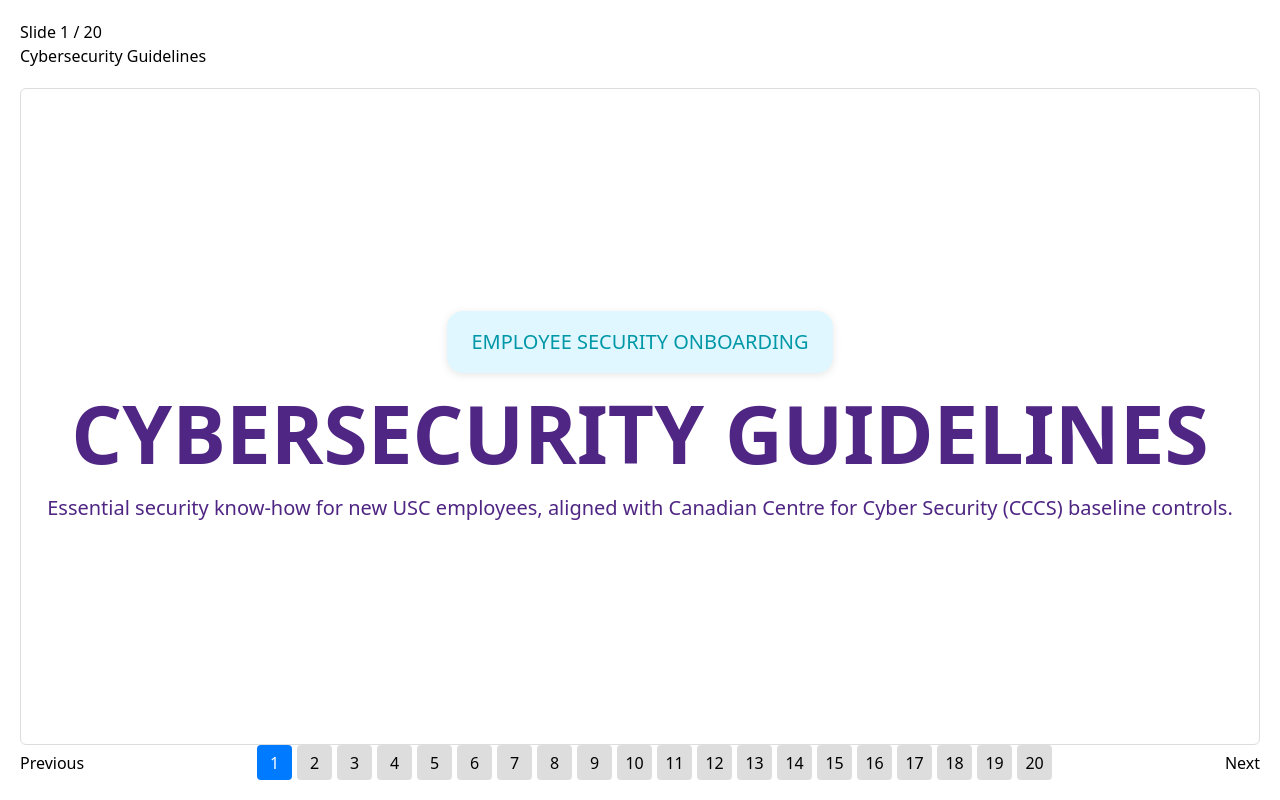
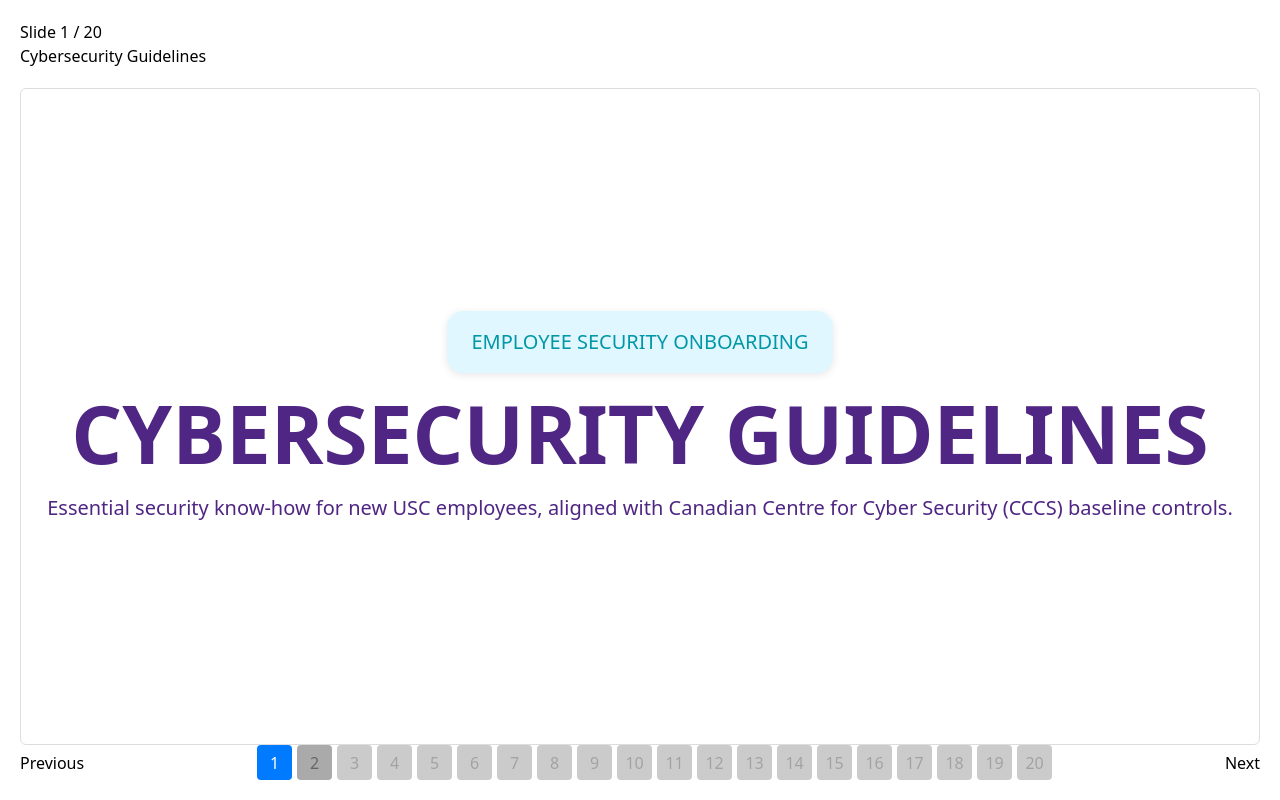
Before and after one commit to WesternUSC/cyber-phishing-game, a Next.js app: page / in a window 1280 px wide. Built offline with nearby package versions, Linux system fonts and the light colour scheme.

Commit message:
Added slide wait time
User has to wait a minute before proceeding to the next slide.

```diff
--- a/app/page.tsx
+++ b/app/page.tsx
@@ -1627,7 +1627,7 @@
                 right: "2%",
                 top: "50%",
                 height: "4px",
-                backgroundColor: "#b8c4d4",
+                backgroundColor: "#9b7db5",
                 transform: "translateY(-50%)",
                 borderRadius: "2px",
                 zIndex: 0,
@@ -1668,7 +1668,7 @@
                 <h2
                   style={{
                     margin: 0,
-                    color: "#102e5a",
+                    color: "#582c83",
                     fontSize: "1.25rem",
                   }}
                 >
@@ -1734,7 +1734,7 @@
                 <h2
                   style={{
                     margin: 0,
-                    color: "#102e5a",
+                    color: "#582c83",
                     fontSize: "1.25rem",
                   }}
                 >
@@ -1798,7 +1798,7 @@
                 <h2
                   style={{
                     margin: 0,
-                    color: "#102e5a",
+                    color: "#582c83",
                     fontSize: "1.25rem",
                   }}
                 >
@@ -1862,7 +1862,7 @@
                 <h2
                   style={{
                     margin: 0,
-                    color: "#102e5a",
+                    color: "#582c83",
                     fontSize: "1.25rem",
                   }}
                 >
@@ -2204,6 +2204,10 @@
 
       if (event.key.toLowerCase() === 'r') {
         resetGame();
+      }
+
+      if (event.key.toLowerCase() === 's') {
+        setSlidesSeen(true);
       }
     };
 
--- a/components/slideshow.tsx
+++ b/components/slideshow.tsx
@@ -11,6 +11,11 @@
   onLastSlide?: () => void;
 }
 
+// title slides that don't require 1 minute wait
+const EXEMPT_SLIDES = new Set([0, 1, 5, 8, 11, 14, 18, 19]);
+
+const WAIT_TIME = 60 * 1000;
+
 const Slideshow: React.FC<SlideshowProps> = ({
   slides,
   startSlide = 0,
@@ -18,23 +23,121 @@
 }) => {
   const [current, setCurrent] = useState(startSlide);
 
+  const [slideStartedAt, setSlideStartedAt] = useState(Date.now());
+
+  const [seenSlides, setSeenSlides] = useState<Set<number>>(() => {
+    return new Set([startSlide]);
+  });
+
+  const isExempt = (slideIndex: number) => {
+    return EXEMPT_SLIDES.has(slideIndex);
+  };
+
+  const hasWaitedLongEnough = () => {
+    if (isExempt(current)) {
+      return true;
+    }
+
+    return Date.now() - slideStartedAt >= WAIT_TIME;
+  };
+
+  const changeSlide = (newIndex: number) => {
+    setCurrent(newIndex);
+    setSlideStartedAt(Date.now());
+
+    setSeenSlides((previous) => {
+      const updated = new Set(previous);
+      updated.add(newIndex);
+      return updated;
+    });
+  };
+
   const next = () => {
-    if (current < slides.length - 1) {
-      setCurrent(current + 1);
-    } else {
+    if (current >= slides.length - 1) {
       onLastSlide?.();
+      return;
     }
+
+    if (!hasWaitedLongEnough()) {
+      window.alert(
+        "You must wait at least one minute on this slide before proceeding."
+      );
+      return;
+    }
+
+    changeSlide(current + 1);
   };
 
   const previous = () => {
     if (current > 0) {
-      setCurrent(current - 1);
+      changeSlide(current - 1);
     }
   };
 
   const goToSlide = (index: number) => {
-    setCurrent(index);
+    if (index === current) {
+      return;
+    }
+
+    const targetIsSeen = seenSlides.has(index);
+
+    if (index < current) {
+      if (targetIsSeen) {
+        changeSlide(index);
+      } else {
+        window.alert("You haven't visited that slide yet.");
+      }
+      return;
+    }
+
+    if (index === current + 1) {
+      if (!hasWaitedLongEnough()) {
+        window.alert(
+          "You must wait at least one minute on this slide before proceeding."
+        );
+        return;
+      }
+
+      changeSlide(index);
+      return;
+    }
+
+    if (targetIsSeen) {
+      changeSlide(index);
+      return;
+    }
+
+    window.alert(
+      "You must visit the previous slides before jumping ahead."
+    );
   };
+
+  const getNumberButtonStyle = (index: number) => {
+    const isCurrent = index === current;
+    const isSeen = seenSlides.has(index)
+
+    return {
+      ...styles.numberButton,
+      backgroundColor: isCurrent
+        ? "#007bff"
+        : isSeen
+        ? "#28a745"
+        : "#aaa",
+      color: isCurrent || isSeen ? "white" : "#666",
+      cursor:
+        isSeen || index === current || index === current + 1
+          ? "pointer"
+          : "not-allowed",
+      opacity:
+        isSeen || index === current || index === current + 1
+          ? 1
+          : 0.6,
+    };
+  };
+
+  if (slides.length === 0) {
+    return null;
+  }
 
   return (
     <div style={styles.container}>
@@ -53,30 +156,47 @@
       </div>
 
       <div style={styles.footer}>
-        <button onClick={previous} disabled={current === 0}>
+        <button
+          onClick={previous}
+          disabled={current === 0}
+        >
           Previous
         </button>
 
         <div style={styles.numbers}>
-          {slides.map((_, index) => (
+          {slides.map((_, index) => {
+            const isSeen = seenSlides.has(index);
+
+            const canClick =
+              index === current ||
+              isSeen ||
+              index === current + 1;
+
+            return (
               <button
                 key={index}
-              onClick={() => goToSlide(index)}
-              style={{
-                ...styles.numberButton,
-                backgroundColor:
-                  index === current ? "#007bff" : "#ddd",
-                color: index === current ? "white" : "black",
+                onClick={() => {
+                  if (canClick) {
+                    goToSlide(index);
+                  }
                 }}
+                disabled={!canClick}
+                style={getNumberButtonStyle(index)}
+                title={
+                  !canClick
+                    ? "Complete the previous slides before jumping here."
+                    : undefined
+                }
               >
                 {index + 1}
               </button>
-          ))}
+            );
+          })}
         </div>
 
         <button
           onClick={next}
-          //disabled={current === slides.length - 1}
+          disabled={current === slides.length - 1}
         >
           Next
         </button>
@@ -94,9 +214,11 @@
     boxSizing: "border-box",
     padding: 20,
   },
+
   header: {
     marginBottom: 20,
   },
+
   slide: {
     flex: 1,
     padding: 20,
@@ -104,23 +226,25 @@
     border: "1px solid #ddd",
     borderRadius: 6,
   },
+
   footer: {
     display: "flex",
     alignItems: "center",
     justifyContent: "space-between",
     gap: 10,
   },
+
   numbers: {
     display: "flex",
     gap: 5,
     flexWrap: "wrap",
   },
+
   numberButton: {
     width: 35,
     height: 35,
     border: "none",
     borderRadius: 4,
-    cursor: "pointer",
   },
 };
 
```
Lines whose indentation alone changed are shown as unchanged.
